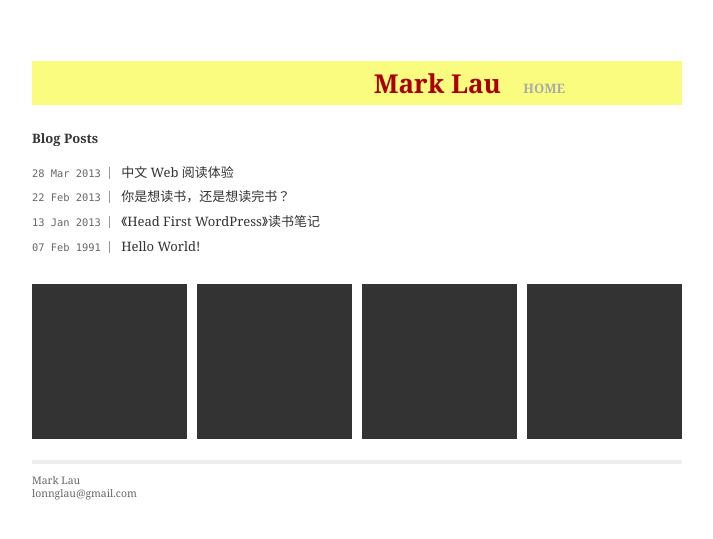
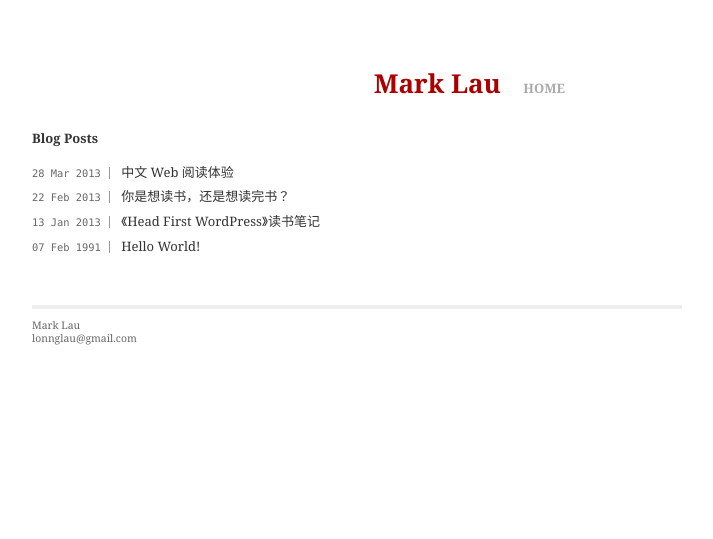
Before and after one commit to yuel/lonn.github.com, a Jekyll site: the page built from index.html, in a window 1280 px wide. Shown: the top 539 px of the page, without its empty margins (283-996 px from the left). Built offline with Jekyll 4.4.1, drawn with Linux system fonts in a browser that asks for light colours.

Commit message:
Update screen.css

```diff
--- a/css/screen.css
+++ b/css/screen.css
@@ -91,7 +91,6 @@
   font-size: 2.0em;
   text-align: right;
   padding-right: 4.5em;
-  background: #f9fc7e;
 }
 
 #homelink {
@@ -163,10 +162,27 @@
 /* box */
 .box {
   width: 155px;
-  height: 155px;
+  height: auto;
   margin-right: 10px;
   float: left;
-  background-color: #333;
+}
+
+.box h3 {
+  padding-bottom: 5px;
+  text-align: center;
+}
+
+.box a {
+  background-color: #FEFDDC;
+  text-decoration: none;
+  text-align: center;
+  font-size: 80%;
+  display: block;
+  padding: 3px;
+}
+
+.box a:hover {
+  background: #f9fc7e;
 }
 
 .nomarginright {
```
